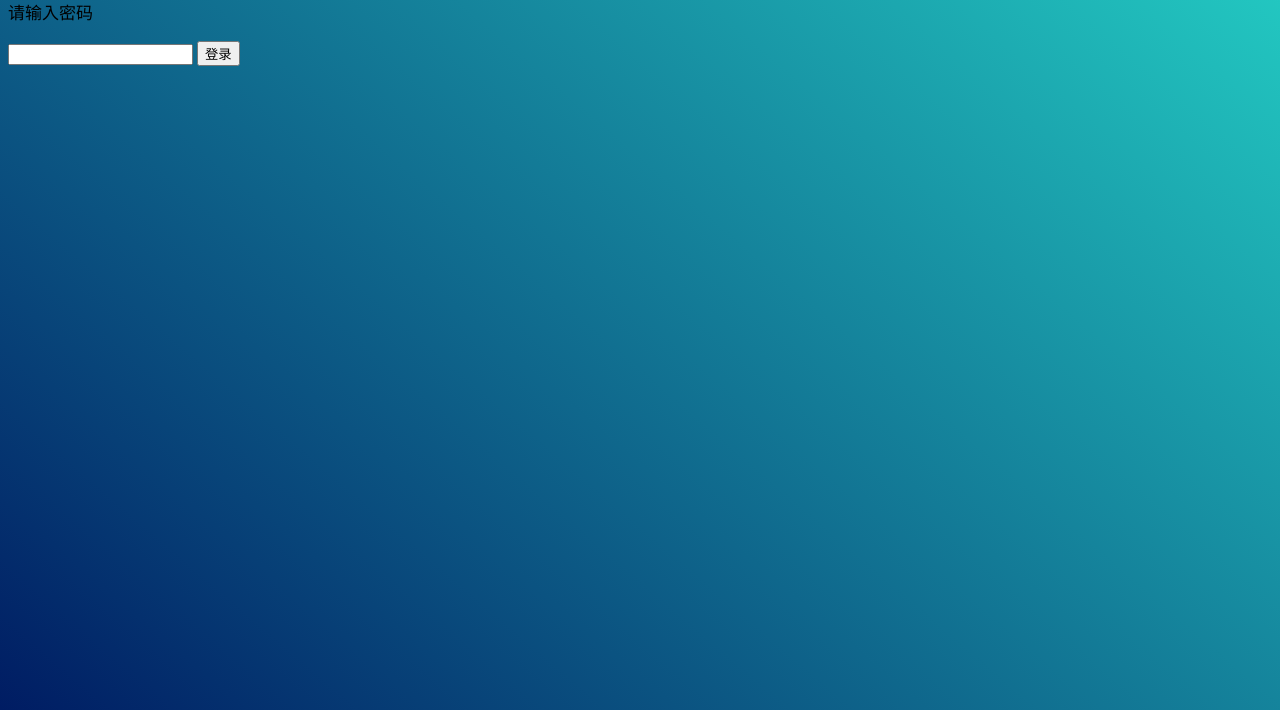
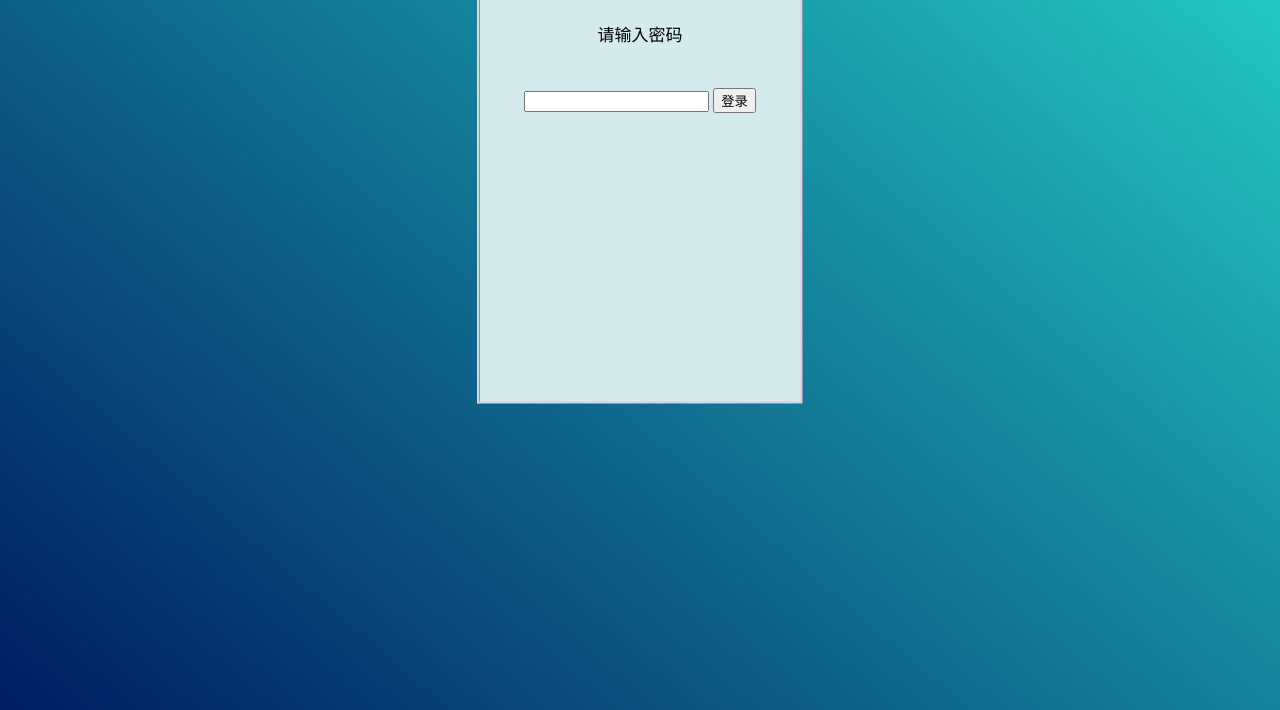
Before and after one commit to syisjr/syisjr.github.io, a plain HTML site: page login.html in a window 1280 px wide. Shown: the part 90-800 px from the top of the page. Drawn offline with Linux system fonts and the light colour scheme.

Commit message:
update login page with the css file login.css

```diff
--- a/css/login.css
+++ b/css/login.css
@@ -3,5 +3,14 @@ html {
     height: 100%;
 }
 body{
-    background:linear-gradient(220.55deg, #24CFC5 0%, #001C63 100%);
+    background: linear-gradient(220.55deg, #24CFC5 0%, #001C63 100%);
 }
+.loginpage{
+    background-color: #d4eaed;
+    width: 20rem;
+    height: 30rem;
+    line-height: 300%;
+    border-style: ridge;
+    border-color: #d2d8e6e0;
+    border-width: 3px;
+}
--- a/login.html
+++ b/login.html
@@ -1,5 +1,5 @@
 <!DOCTYPE html>
-<html lang="en">
+<html lang="ch">
 <head>
   <!--初始设置-->
   <meta charset="UTF-8">
@@ -33,12 +33,15 @@
 </head>
 
 <body>
-
-  <center><h1>登录系统</h1></center>
-  <p class="info">请输入密码</p>
-  <p style="color: red" id="bad_password" class="warning"></p>
-  <input type="password" id="login_password">
-  <button onclick="gitPassword()">登录</button>
+    <center>
+      <div class="loginpage">
+        <center><h1>登录系统</h1></center>
+        <p class="info">请输入密码</p>
+        <p style="color: red" id="bad_password" class="warning"></p>
+        <input type="password" id="login_password">
+        <button onclick="gitPassword()">登录</button>
+      </div>
+    </center>
 
 </body>
 
```
